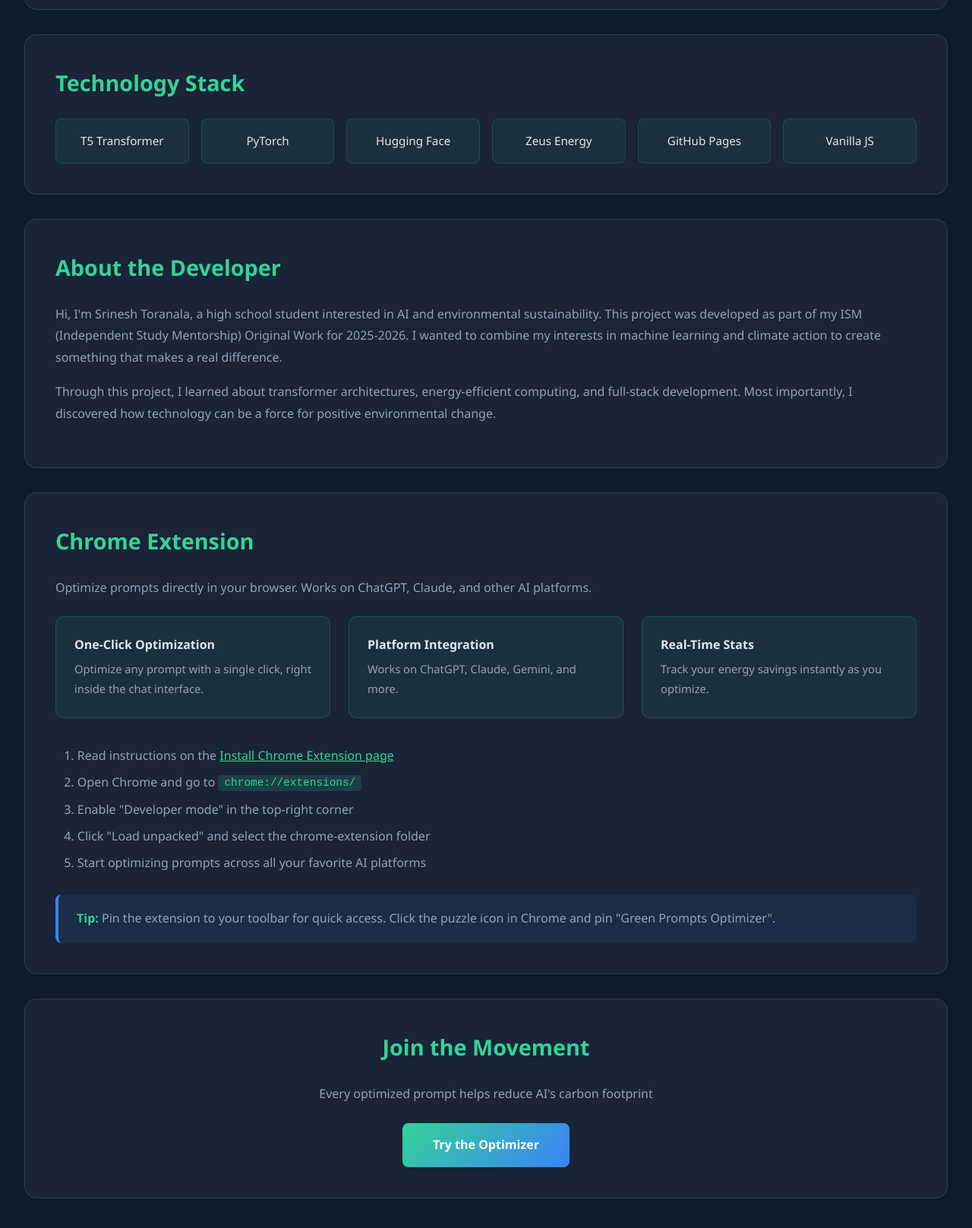
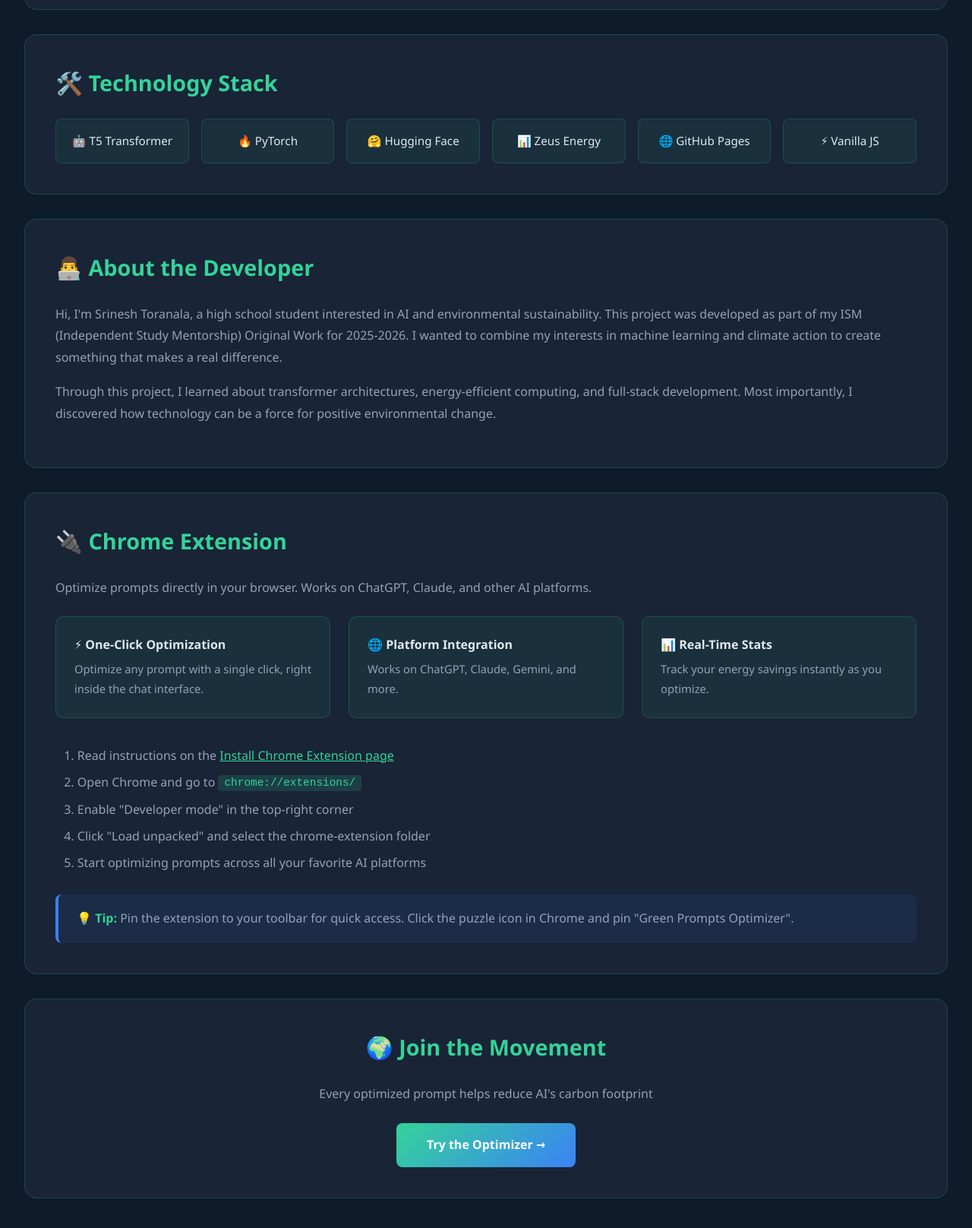
Before and after one commit to srineshtor21-coder/Green-Prompts-Optimizer, a browser extension: page docs/about.html in a window 1280 px wide. Shown: the part 1126-2742 px from the top of the page at 76% size. Drawn offline with Linux system fonts and the light colour scheme.

Commit message:
Update about.html

```diff
--- a/docs/about.html
+++ b/docs/about.html
@@ -6,49 +6,49 @@
     <title>About | Green Prompts Optimizer</title>
     <link rel="icon" type="image/svg+xml" href="gpo-icon.svg">
     <style>
-        * { margin: 0; padding: 0; box-sizing: border-box; }
-        body { font-family: 'Segoe UI', Tahoma, Geneva, Verdana, sans-serif; background: #0d1b2a; color: #f1f5f9; line-height: 1.6; overflow-x: hidden; }
-        .background-animation { position: fixed; inset: 0; z-index: -2; background: #0d1b2a; overflow: hidden; }
-        .gradient-overlay { position: fixed; inset: 0; z-index: -1; background: radial-gradient(circle at 20% 30%, rgba(52,211,153,.055) 0%, transparent 45%), radial-gradient(circle at 80% 70%, rgba(59,130,246,.045) 0%, transparent 45%); pointer-events: none; }
-        .bubble { position: absolute; border-radius: 50%; background: rgba(52,211,153,.05); animation: fb 30s ease-in-out infinite; pointer-events: none; }
+        * { margin:0; padding:0; box-sizing:border-box; }
+        body { font-family:'Segoe UI',Tahoma,Geneva,Verdana,sans-serif; background:#0d1b2a; color:#f1f5f9; line-height:1.6; overflow-x:hidden; }
+        .background-animation { position:fixed; inset:0; z-index:-2; background:#0d1b2a; overflow:hidden; }
+        .gradient-overlay { position:fixed; inset:0; z-index:-1; background:radial-gradient(circle at 20% 30%,rgba(52,211,153,.055) 0%,transparent 45%),radial-gradient(circle at 80% 70%,rgba(59,130,246,.045) 0%,transparent 45%); pointer-events:none; }
+        .bubble { position:absolute; border-radius:50%; background:rgba(52,211,153,.05); animation:fb 30s ease-in-out infinite; pointer-events:none; }
         @keyframes fb { 0%,100%{transform:translateY(0) translateX(0);opacity:.22} 33%{transform:translateY(-35px) translateX(20px);opacity:.32} 66%{transform:translateY(-18px) translateX(-18px);opacity:.25} }
-        header { background: rgba(13,27,42,.97); backdrop-filter: blur(12px); padding: .9rem 3rem; position: sticky; top: 0; z-index: 1000; border-bottom: 1px solid rgba(52,211,153,.15); }
-        nav { max-width: 1500px; margin: 0 auto; display: flex; justify-content: space-between; align-items: center; }
-        .logo { display: flex; align-items: center; gap: .7rem; text-decoration: none; color: #34d399; font-size: 1.25rem; font-weight: 700; }
-        .logo-icon { width: 36px; height: 36px; flex-shrink: 0; }
-        .nav-center { display: flex; gap: 1.5rem; align-items: center; }
-        .nav-center a { color: #cbd5e1; text-decoration: none; font-size: 1rem; font-weight: 500; transition: color .3s; position: relative; padding-bottom: .2rem; }
-        .nav-center a:hover { color: #34d399; }
-        .nav-center a.active { color: #34d399; }
-        .nav-center a.active::after { content: ''; position: absolute; bottom: -.9rem; left: 0; width: 100%; height: 3px; background: linear-gradient(90deg,#34d399,#3b82f6); border-radius: 2px; }
-        .nav-buttons { display: flex; gap: 1rem; }
-        .btn-login { padding: .55rem 1.4rem; background: transparent; border: 2px solid #34d399; border-radius: 8px; color: #34d399; font-weight: 600; cursor: pointer; transition: all .3s; text-decoration: none; font-size: .95rem; }
-        .btn-login:hover { background: rgba(52,211,153,.1); }
-        .btn-signup { padding: .55rem 1.4rem; background: linear-gradient(135deg,#34d399,#3b82f6); border: none; border-radius: 8px; color: white; font-weight: 600; cursor: pointer; transition: all .3s; text-decoration: none; font-size: .95rem; }
-        .btn-signup:hover { transform: translateY(-2px); box-shadow: 0 4px 12px rgba(52,211,153,.4); }
-        .container { max-width: 1400px; margin: 0 auto; padding: 3rem 2rem; }
-        .page-header { text-align: center; margin-bottom: 3rem; }
-        .page-header h1 { font-size: 3rem; color: #34d399; margin-bottom: 1rem; font-weight: 700; }
-        .page-header p { font-size: 1.1rem; color: #94a3b8; }
-        .section { background: rgba(30,41,59,.75); backdrop-filter: blur(10px); padding: 2.5rem; border-radius: 16px; margin-bottom: 2rem; border: 1px solid rgba(52,211,153,.2); }
-        .section h2 { font-size: 1.8rem; color: #34d399; margin-bottom: 1.5rem; font-weight: 700; }
-        .section p { color: #94a3b8; line-height: 1.8; margin-bottom: 1rem; }
-        .tech-grid { display: grid; grid-template-columns: repeat(auto-fit,minmax(150px,1fr)); gap: 1rem; margin-top: 1.5rem; }
-        .tech-item { text-align: center; padding: 1rem; background: rgba(52,211,153,.07); border-radius: 8px; border: 1px solid rgba(52,211,153,.18); color: #e2e8f0; font-size: .95rem; font-weight: 500; }
-        .feature-grid { display: grid; grid-template-columns: repeat(auto-fit,minmax(250px,1fr)); gap: 1.5rem; margin-top: 1.5rem; }
-        .feature-item { padding: 1.5rem; background: rgba(52,211,153,.07); border-radius: 10px; border: 1px solid rgba(52,211,153,.2); }
-        .feature-item strong { color: #e2e8f0; display: block; margin-bottom: .4rem; font-size: 1rem; }
-        .feature-item span { color: #94a3b8; font-size: .92rem; }
-        .tip-box { margin-top: 1.5rem; padding: 1.2rem 1.5rem; background: rgba(59,130,246,.08); border-radius: 8px; border-left: 4px solid #3b82f6; }
-        .tip-box strong { color: #34d399; }
-        .tip-box span { color: #94a3b8; }
-        ol.install-steps { list-style: decimal; margin-left: 1.8rem; color: #94a3b8; line-height: 2.2; }
-        ol.install-steps a { color: #34d399; }
-        code { background: rgba(52,211,153,.15); padding: .15rem .5rem; border-radius: 4px; color: #34d399; font-size: .9rem; }
-        .cta-btn { display: inline-block; padding: 1rem 2.5rem; background: linear-gradient(135deg,#34d399,#3b82f6); color: white; text-decoration: none; border-radius: 8px; font-weight: 600; transition: all .3s; }
-        .cta-btn:hover { transform: translateY(-2px); box-shadow: 0 6px 16px rgba(52,211,153,.4); }
-        footer { background: rgba(13,27,42,.97); padding: 2rem; text-align: center; margin-top: 4rem; border-top: 1px solid rgba(52,211,153,.14); }
-        footer p { color: #64748b; margin: .4rem 0; font-size: .9rem; }
+        header { background:rgba(13,27,42,.97); backdrop-filter:blur(12px); padding:.9rem 3rem; position:sticky; top:0; z-index:1000; border-bottom:1px solid rgba(52,211,153,.15); }
+        nav { max-width:1500px; margin:0 auto; display:flex; justify-content:space-between; align-items:center; }
+        .logo { display:flex; align-items:center; gap:.7rem; text-decoration:none; color:#34d399; font-size:1.25rem; font-weight:700; }
+        .logo-icon { width:36px; height:36px; flex-shrink:0; }
+        .nav-center { display:flex; gap:1.5rem; align-items:center; }
+        .nav-center a { color:#cbd5e1; text-decoration:none; font-size:1rem; font-weight:500; transition:color .3s; position:relative; padding-bottom:.2rem; }
+        .nav-center a:hover { color:#34d399; }
+        .nav-center a.active { color:#34d399; }
+        .nav-center a.active::after { content:''; position:absolute; bottom:-.9rem; left:0; width:100%; height:3px; background:linear-gradient(90deg,#34d399,#3b82f6); border-radius:2px; }
+        .nav-buttons { display:flex; gap:1rem; }
+        .btn-login { padding:.55rem 1.4rem; background:transparent; border:2px solid #34d399; border-radius:8px; color:#34d399; font-weight:600; cursor:pointer; transition:all .3s; text-decoration:none; font-size:.95rem; }
+        .btn-login:hover { background:rgba(52,211,153,.1); }
+        .btn-signup { padding:.55rem 1.4rem; background:linear-gradient(135deg,#34d399,#3b82f6); border:none; border-radius:8px; color:white; font-weight:600; cursor:pointer; transition:all .3s; text-decoration:none; font-size:.95rem; }
+        .btn-signup:hover { transform:translateY(-2px); box-shadow:0 4px 12px rgba(52,211,153,.4); }
+        .container { max-width:1400px; margin:0 auto; padding:3rem 2rem; }
+        .page-header { text-align:center; margin-bottom:3rem; }
+        .page-header h1 { font-size:3rem; color:#34d399; margin-bottom:1rem; font-weight:700; }
+        .page-header p { font-size:1.1rem; color:#94a3b8; }
+        .section { background:rgba(30,41,59,.75); backdrop-filter:blur(10px); padding:2.5rem; border-radius:16px; margin-bottom:2rem; border:1px solid rgba(52,211,153,.2); }
+        .section h2 { font-size:1.8rem; color:#34d399; margin-bottom:1.5rem; font-weight:700; }
+        .section p { color:#94a3b8; line-height:1.8; margin-bottom:1rem; }
+        .tech-grid { display:grid; grid-template-columns:repeat(auto-fit,minmax(150px,1fr)); gap:1rem; margin-top:1.5rem; }
+        .tech-item { text-align:center; padding:1rem; background:rgba(52,211,153,.07); border-radius:8px; border:1px solid rgba(52,211,153,.18); color:#e2e8f0; font-size:.95rem; font-weight:500; }
+        .feature-grid { display:grid; grid-template-columns:repeat(auto-fit,minmax(250px,1fr)); gap:1.5rem; margin-top:1.5rem; }
+        .feature-item { padding:1.5rem; background:rgba(52,211,153,.07); border-radius:10px; border:1px solid rgba(52,211,153,.2); }
+        .feature-item strong { color:#e2e8f0; display:block; margin-bottom:.4rem; font-size:1rem; }
+        .feature-item span { color:#94a3b8; font-size:.92rem; }
+        .tip-box { margin-top:1.5rem; padding:1.2rem 1.5rem; background:rgba(59,130,246,.08); border-radius:8px; border-left:4px solid #3b82f6; }
+        .tip-box strong { color:#34d399; }
+        .tip-box span { color:#94a3b8; }
+        ol.install-steps { list-style:decimal; margin-left:1.8rem; color:#94a3b8; line-height:2.2; }
+        ol.install-steps a { color:#34d399; }
+        code { background:rgba(52,211,153,.15); padding:.15rem .5rem; border-radius:4px; color:#34d399; font-size:.9rem; }
+        .cta-btn { display:inline-block; padding:1rem 2.5rem; background:linear-gradient(135deg,#34d399,#3b82f6); color:white; text-decoration:none; border-radius:8px; font-weight:600; transition:all .3s; }
+        .cta-btn:hover { transform:translateY(-2px); box-shadow:0 6px 16px rgba(52,211,153,.4); }
+        footer { background:rgba(13,27,42,.97); padding:2rem; text-align:center; margin-top:4rem; border-top:1px solid rgba(52,211,153,.14); }
+        footer p { color:#64748b; margin:.4rem 0; font-size:.9rem; }
         @media(max-width:768px){ header{padding:.8rem 1.5rem;} nav{flex-direction:column;gap:1.5rem;} .nav-center{gap:1.2rem;flex-wrap:wrap;justify-content:center;} .page-header h1{font-size:2rem;} }
     </style>
 </head>
@@ -76,47 +76,47 @@
     </header>
     <div class="container">
         <div class="page-header">
-            <h1>About the Project</h1>
+            <h1>📖 About the Project</h1>
             <p>How a high school student built an AI to save energy</p>
         </div>
         <div class="section">
-            <h2>The Problem</h2>
+            <h2>🎯 The Problem</h2>
             <p>Large AI models consume massive amounts of energy. A single ChatGPT query can use 10x more energy than a Google search. Many prompts contain unnecessary words that increase computational load without adding value. As AI usage grows exponentially, so does its environmental impact.</p>
         </div>
         <div class="section">
-            <h2>The Solution</h2>
+            <h2>💡 The Solution</h2>
             <p>Green Prompts Optimizer uses a custom-trained T5 transformer model to intelligently reduce prompt length while preserving meaning. By removing filler words and optimizing sentence structure, it can reduce token count by 30-50% on average, directly translating to energy savings.</p>
         </div>
         <div class="section">
-            <h2>How It Was Built</h2>
+            <h2>🔬 How It Was Built</h2>
             <p><strong style="color:#e2e8f0;">Data Collection</strong> — Created a dataset of 127 prompt pairs across different domains: coding, writing, and analysis.</p>
             <p><strong style="color:#e2e8f0;">Model Training</strong> — Fine-tuned Google's T5-small model using PyTorch and Hugging Face Transformers.</p>
             <p><strong style="color:#e2e8f0;">Energy Measurement</strong> — Integrated Zeus library to measure actual energy consumption during optimization.</p>
             <p><strong style="color:#e2e8f0;">Web Deployment</strong> — Built with GitHub Pages as the frontend, calling the Hugging Face Inference API directly.</p>
         </div>
         <div class="section">
-            <h2>Technology Stack</h2>
+            <h2>🛠️ Technology Stack</h2>
             <div class="tech-grid">
-                <div class="tech-item">T5 Transformer</div>
-                <div class="tech-item">PyTorch</div>
-                <div class="tech-item">Hugging Face</div>
-                <div class="tech-item">Zeus Energy</div>
-                <div class="tech-item">GitHub Pages</div>
-                <div class="tech-item">Vanilla JS</div>
+                <div class="tech-item">🤖 T5 Transformer</div>
+                <div class="tech-item">🔥 PyTorch</div>
+                <div class="tech-item">🤗 Hugging Face</div>
+                <div class="tech-item">📊 Zeus Energy</div>
+                <div class="tech-item">🌐 GitHub Pages</div>
+                <div class="tech-item">⚡ Vanilla JS</div>
             </div>
         </div>
         <div class="section">
-            <h2>About the Developer</h2>
+            <h2>👨‍💻 About the Developer</h2>
             <p>Hi, I'm Srinesh Toranala, a high school student interested in AI and environmental sustainability. This project was developed as part of my ISM (Independent Study Mentorship) Original Work for 2025-2026. I wanted to combine my interests in machine learning and climate action to create something that makes a real difference.</p>
             <p>Through this project, I learned about transformer architectures, energy-efficient computing, and full-stack development. Most importantly, I discovered how technology can be a force for positive environmental change.</p>
         </div>
         <div class="section">
-            <h2>Chrome Extension</h2>
+            <h2>🔌 Chrome Extension</h2>
             <p>Optimize prompts directly in your browser. Works on ChatGPT, Claude, and other AI platforms.</p>
             <div class="feature-grid">
-                <div class="feature-item"><strong>One-Click Optimization</strong><span>Optimize any prompt with a single click, right inside the chat interface.</span></div>
-                <div class="feature-item"><strong>Platform Integration</strong><span>Works on ChatGPT, Claude, Gemini, and more.</span></div>
-                <div class="feature-item"><strong>Real-Time Stats</strong><span>Track your energy savings instantly as you optimize.</span></div>
+                <div class="feature-item"><strong>⚡ One-Click Optimization</strong><span>Optimize any prompt with a single click, right inside the chat interface.</span></div>
+                <div class="feature-item"><strong>🌐 Platform Integration</strong><span>Works on ChatGPT, Claude, Gemini, and more.</span></div>
+                <div class="feature-item"><strong>📊 Real-Time Stats</strong><span>Track your energy savings instantly as you optimize.</span></div>
             </div>
             <ol class="install-steps" style="margin-top:2rem;">
                 <li>Read instructions on the <a href="extension.html">Install Chrome Extension page</a></li>
@@ -125,18 +125,18 @@
                 <li>Click "Load unpacked" and select the chrome-extension folder</li>
                 <li>Start optimizing prompts across all your favorite AI platforms</li>
             </ol>
-            <div class="tip-box"><strong>Tip:</strong> <span>Pin the extension to your toolbar for quick access. Click the puzzle icon in Chrome and pin "Green Prompts Optimizer".</span></div>
+            <div class="tip-box"><strong>💡 Tip:</strong> <span>Pin the extension to your toolbar for quick access. Click the puzzle icon in Chrome and pin "Green Prompts Optimizer".</span></div>
         </div>
         <div class="section" style="text-align:center;">
-            <h2>Join the Movement</h2>
+            <h2>🌍 Join the Movement</h2>
             <p style="margin-bottom:1.5rem;">Every optimized prompt helps reduce AI's carbon footprint</p>
-            <a href="index.html#optimizer" class="cta-btn">Try the Optimizer</a>
+            <a href="index.html#optimizer" class="cta-btn">Try the Optimizer →</a>
         </div>
     </div>
     <footer>
         <p><strong style="color:#34d399;">Green Prompts Optimizer</strong></p>
-        <p>Created by Srinesh Toranala | 2025-2026</p>
-        <p>Making AI more sustainable, one prompt at a time</p>
+        <p>Created by Srinesh Toranala | ISM Original Work 2025-2026</p>
+        <p>Making AI more sustainable, one prompt at a time 🌍</p>
     </footer>
     <script>
         (function(){ const bg=document.getElementById('bg-animation'); for(let i=0;i<22;i++){const b=document.createElement('div');b.className='bubble';const s=Math.random()*12+5;b.style.cssText=`width:${s}px;height:${s}px;left:${Math.random()*100}%;top:${Math.random()*100}%;animation-delay:${Math.random()*18}s;animation-duration:${Math.random()*22+24}s`;bg.appendChild(b);}})();
```
